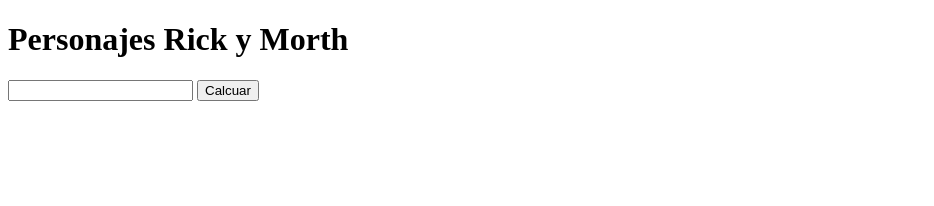
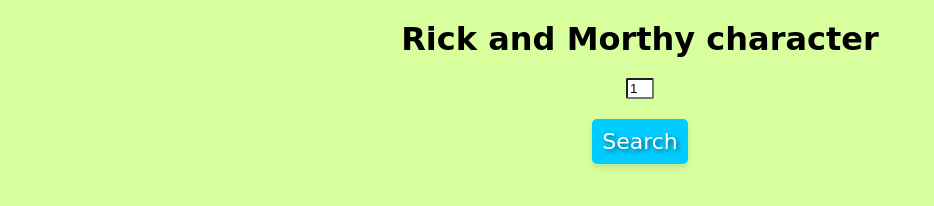
Before and after one commit to Lenfantsauvage998/RickyMorthy-, a plain HTML site: page Index.html in a window 1280 px wide. Shown: the whole page, without its empty margins (0-934 px from the left). Drawn offline with Linux system fonts and the light colour scheme.

Commit message:
final-update

```diff
--- a/Css.css
+++ b/Css.css
@@ -1,3 +1,20 @@
+body {
+    font-family: 'get_schwifty.ttf', cursive; /* Reemplaza 'Get Schwifty' con el nombre real del archivo de tu fuente */
+    background-color: hsl(84, 100%, 81%);
+}
+
+.container{
+    display: flex;
+    flex-direction: column;
+    align-items: center;
+
+}
+
+h1{
+    display: flex;
+    margin: 20px;
+    justify-content : center;
+}
 .navbar {
     background-color: red;
 }
@@ -5,10 +22,40 @@
     margin: 20px;
     background: fixed;
 }
+.input {
+    display: flex;
+    justify-content : center;
+    width: 20px;
+    border-radius: 2px;
+}
 .newParagraph{
     display: flex;
+    justify-content : center;
+    flex-wrap: wrap;
     margin: 20px;
-    justify-content : center;
-    font-family: Arial, Helvetica, sans-serif;
     align-items : center ;
 }
+
+.button{
+    display: flex;
+    flex-direction: column;
+    align-items: center;
+    margin: 20px;
+    background-color: #00ccff; /* Color de fondo azul claro */
+    color: #fff; /* Texto blanco */
+    font-family: 'get_schwifty.ttf', cursive;
+    padding: 10px ; /* Relleno interno */
+    font-size: 22px; /* Tamaño de fuente */
+    border: none; /* Sin borde */
+    border-radius: 5px; /* Esquinas redondeadas */
+    cursor: pointer; /* Cursor al pasar por encima */
+    transition: background-color 0.3s ease; /* Transición suave del color de fondo */
+
+    /* Estilo adicional para un aspecto más divertido */
+    text-shadow: 2px 2px 4px rgba(0, 0, 0, 0.5); /* Sombra del texto */
+    box-shadow: 0 4px 6px rgba(0, 0, 0, 0.1); /* Sombra del botón */
+ }
+
+ .button:hover {
+    background-color: #0099cc; /* Cambia el color de fondo al pasar el mouse */
+}
--- a/Index.html
+++ b/Index.html
@@ -1,15 +1,15 @@
 <!DOCTYPE html>
 <html>
 <head>
-    <title>Personajes Rick y Morthy</title>
-    <link rel="stylesheet" href="Style.css">
+    <title>Rick and Morthy characters</title>
+    <link rel="stylesheet" href="Css.css">
 </head>
 <body>
-    <h1>Personajes Rick y Morth</h1>
-
-    <input id="input" >
-    <button id="miBoton"> Calcuar</button>
-
+    <h1>Rick and Morthy character</h1>
+    <div class="container">
+    <input id="input" class="input" >
+    <button id="miBoton" class="button" > Search</button>
+    </div>
     <div id="attemp" class="attemp"> </div>
 
 
--- a/JsRick.js
+++ b/JsRick.js
@@ -3,17 +3,37 @@ let input = document.querySelector("#input");
 const attemp = document.getElementById("attemp");
 const pic = document.getElementById("pic");
 
+const spaceInBlank = () => {
+    if(input.value >'1') {
+        input.value
+        return
+    }else{
+        input.value = '1'
+        return
+    }
+
+}
+    spaceInBlank();
+
 function traerinfo(api) {
-    const newParagraph = document.createElement("p");
-    const newParagraphPic = document.createElement("p");
+    const newParagraph = document.createElement("div");
+    const newParagraphPic = document.createElement("div");
     const rick = fetch(api);
 
     newParagraph.classList.add("newParagraph");
+    newParagraphPic.classList.add("newParagraph");
 
     rick
         .then(response => response.json())
         .then(info => {
-            newParagraph.innerHTML = `El nombre de este personaje es ${info.name} y su estado es ${info.status}  `;
+            const determinesex = () => {
+            if (info.gender === 'Male' ){
+                sexo = 'Male'
+            } else {
+                sexo = 'Woman'
+            }}
+            determinesex();
+            newParagraph.innerHTML = ` ${info.name} is ${sexo} and the status is ${info.status}  `;
             attemp.appendChild(newParagraph);
             newParagraphPic.innerHTML = `<img src=${info.image}></img>`;
             attemp.appendChild(newParagraphPic);
@@ -21,6 +41,11 @@ function traerinfo(api) {
         .catch(error => console.log(error));
 }
 
+
+document.getElementById("miBoton").addEventListener("click", function() {
+    spaceInBlank();
+});
+
 document.getElementById("miBoton").addEventListener("click", function() {
     traerinfo(`https://rickandmortyapi.com/api/character/${input.value}`);
 });
```
Also changed, not shown: get_schwifty.ttf (added).
